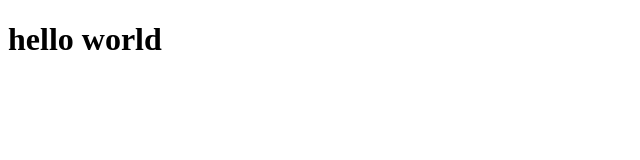
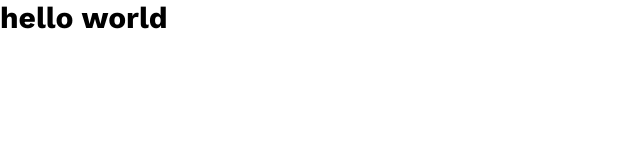
Before and after one commit to kirillsavko/go2-assignment, a plain HTML site: page index.html in a window 1280 px wide. Shown: the whole page, without its empty margins (0-640 px from the left). Drawn offline with nearby package versions, Linux system fonts and the light colour scheme.

Commit message:
Add custom font and CSS variables
1) Extracts used colors in the project into CSS variables to have the only one source of truth for colors. Also, extracts the default border radius value into a CSS variable.
2) Adds the custom font for the project.

```diff
--- a/index.html
+++ b/index.html
@@ -3,6 +3,9 @@
 <head>
   <meta charset="UTF-8">
   <title>Go2 Assignment</title>
+  <link rel="preconnect" href="https://fonts.googleapis.com">
+  <link rel="preconnect" href="https://fonts.gstatic.com" crossorigin>
+  <link href="https://fonts.googleapis.com/css2?family=Work+Sans:wght@400;600;700&display=swap" rel="stylesheet">
   <link rel='stylesheet' href='styles.css' />
 </head>
 <body>
--- a/styles.css
+++ b/styles.css
@@ -0,0 +1,28 @@
+:root {
+  --color-white: #ffffff;
+  --color-dark: #242424;
+
+  --color-error: #FF3838;
+  --color-success: rgb(96, 196, 159);
+  --color-success-opacity-50: rgba(96, 196, 159, 0.5);
+  --color-success-opacity-10: rgba(96, 196, 159, 0.1);
+
+  --color-bg-card: #F6F6F6;
+  --color-border: #E0E0E0;
+  --color-bg-disabled: #CACACA;
+  --color-label: #7A7A7A;
+
+  --border-radius: 4px;
+}
+
+*, *::before, *::after {
+  margin: 0;
+  padding: 0;
+  box-sizing: border-box;
+}
+
+body {
+  font-family: "Work Sans", sans-serif;
+  font-optical-sizing: auto;
+  font-size: 15px;
+}
```
